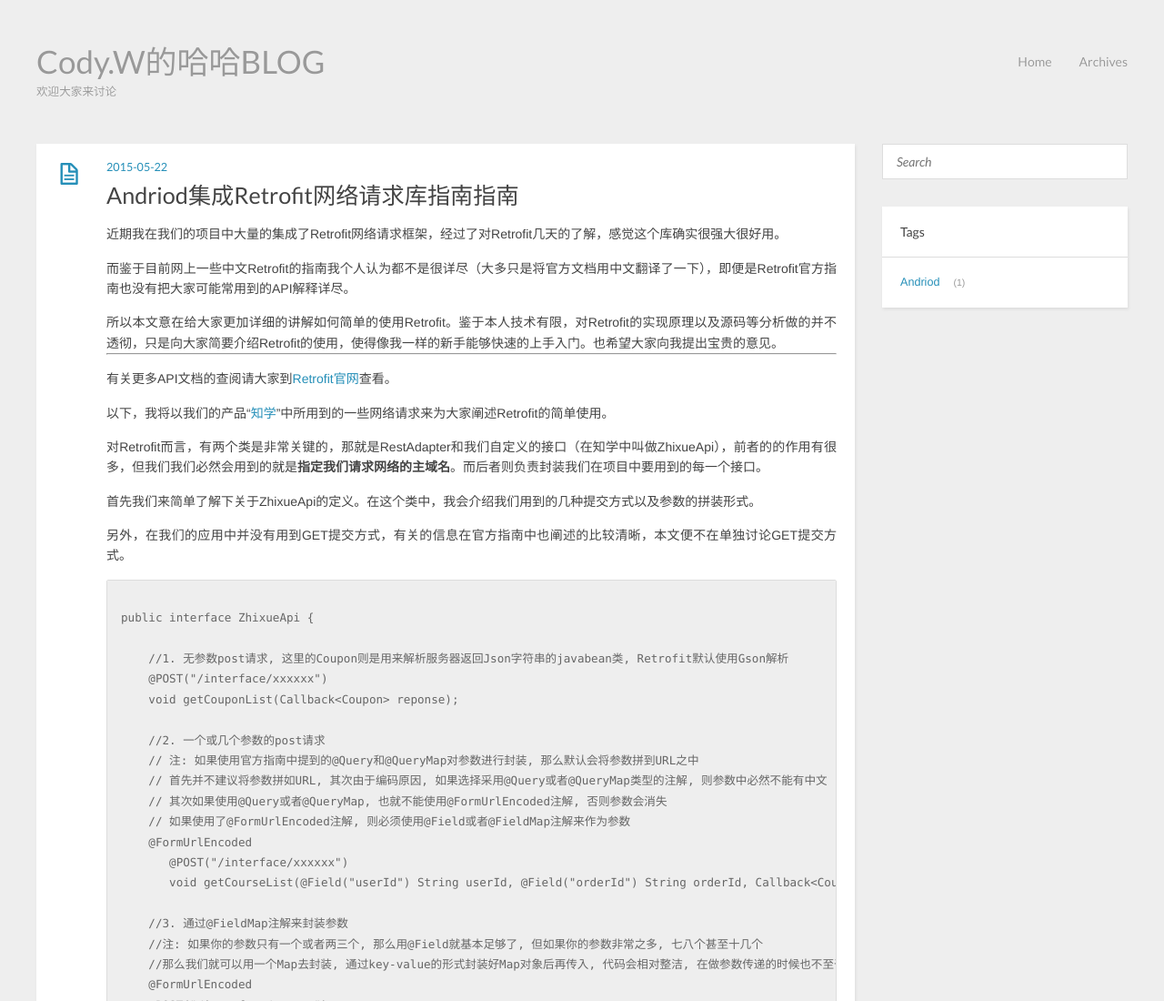
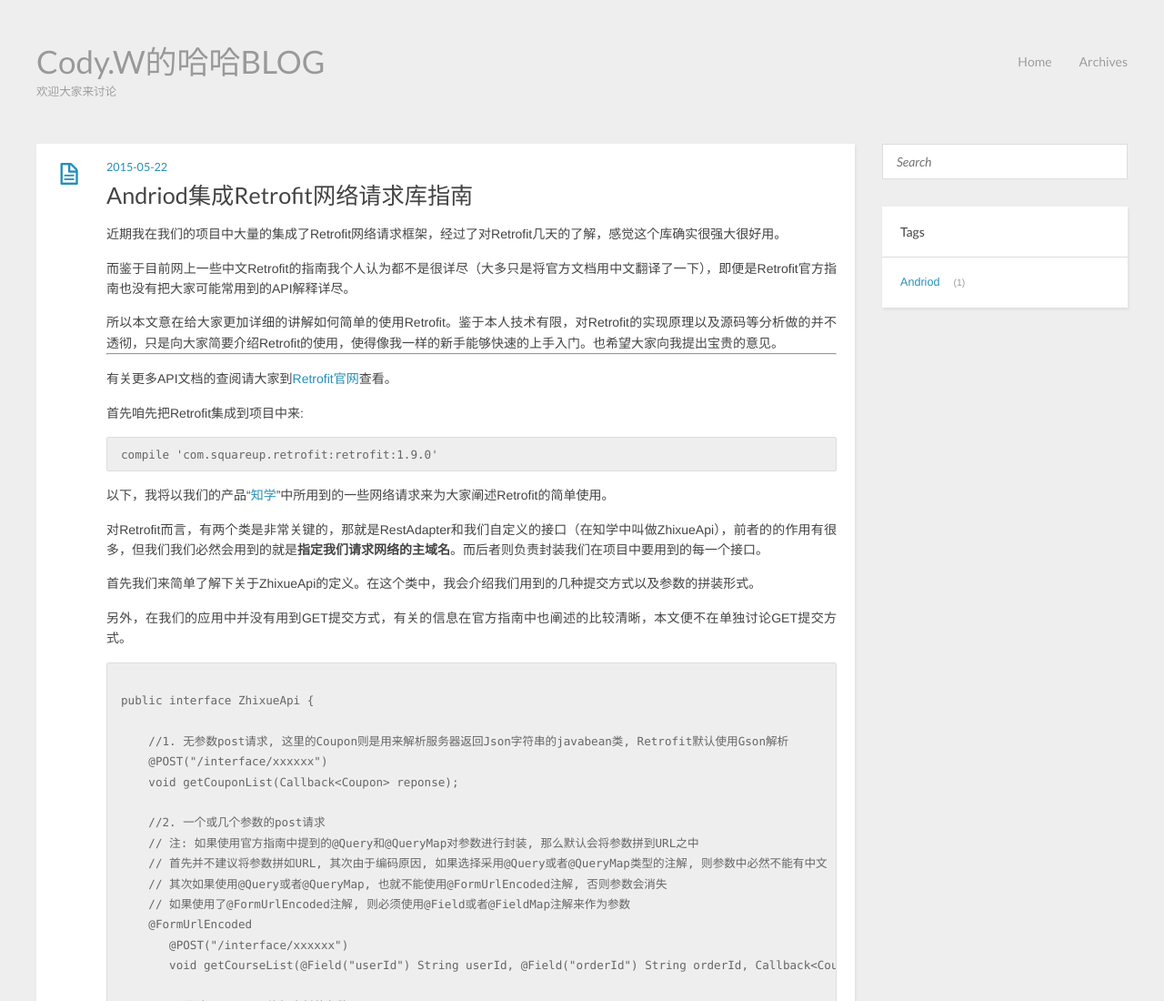
Before and after one commit to zijianwang90/zijianwang90.github.io, a plain HTML site: page index.html in a window 1280 px wide. Shown: the top 1100 px of the page at 91% size. Drawn offline with nearby package versions, Linux system fonts and the light colour scheme.

Commit message:
Site updated: 2015-05-24 06:59:11

```diff
--- a/index.html
+++ b/index.html
@@ -55,7 +55,7 @@
 
 
 
-    <h1 class="title"><a href="/blog/Android-Dev-The-simple-user-of-Retrofit-Http-Client/">Andriod集成Retrofit网络请求库指南指南</a></h1>
+    <h1 class="title"><a href="/blog/Android-Dev-The-simple-user-of-Retrofit-Http-Client/">Andriod集成Retrofit网络请求库指南</a></h1>
 
 
     </header>
@@ -66,6 +66,10 @@
 <p>所以本文意在给大家更加详细的讲解如何简单的使用Retrofit。鉴于本人技术有限，对Retrofit的实现原理以及源码等分析做的并不透彻，只是向大家简要介绍Retrofit的使用，使得像我一样的新手能够快速的上手入门。也希望大家向我提出宝贵的意见。</p>
 <hr>
 <p>有关更多API文档的查阅请大家到<a href="http://square.github.io/retrofit/" target="_blank" rel="external">Retrofit官网</a>查看。</p>
+<p>首先咱先把Retrofit集成到项目中来:</p>
+<pre><code>compile 'com.squareup.retrofit:retrofit:1.9.0'
+</code></pre>
+
 <p>以下，我将以我们的产品“<a href="http://sj.qq.com/myapp/detail.htm?apkName=com.cxtimes.zhixue" target="_blank" rel="external">知学</a>”中所用到的一些网络请求来为大家阐述Retrofit的简单使用。</p>
 <p>对Retrofit而言，有两个类是非常关键的，那就是RestAdapter和我们自定义的接口（在知学中叫做ZhixueApi），前者的的作用有很多，但我们我们必然会用到的就是<strong>指定我们请求网络的主域名</strong>。而后者则负责封装我们在项目中要用到的每一个接口。</p>
 <p>首先我们来简单了解下关于ZhixueApi的定义。在这个类中，我会介绍我们用到的几种提交方式以及参数的拼装形式。</p>
```
Also changed, not shown: archives/2015/05/index.html (+1 -1 lines), archives/2015/index.html (+1 -1 lines), archives/index.html (+1 -1 lines), blog/Android-Dev-The-simple-user-of-Retrofit-Http-Client/index.html (+8 -4 lines), tags/Andriod/index.html (+1 -1 lines).
